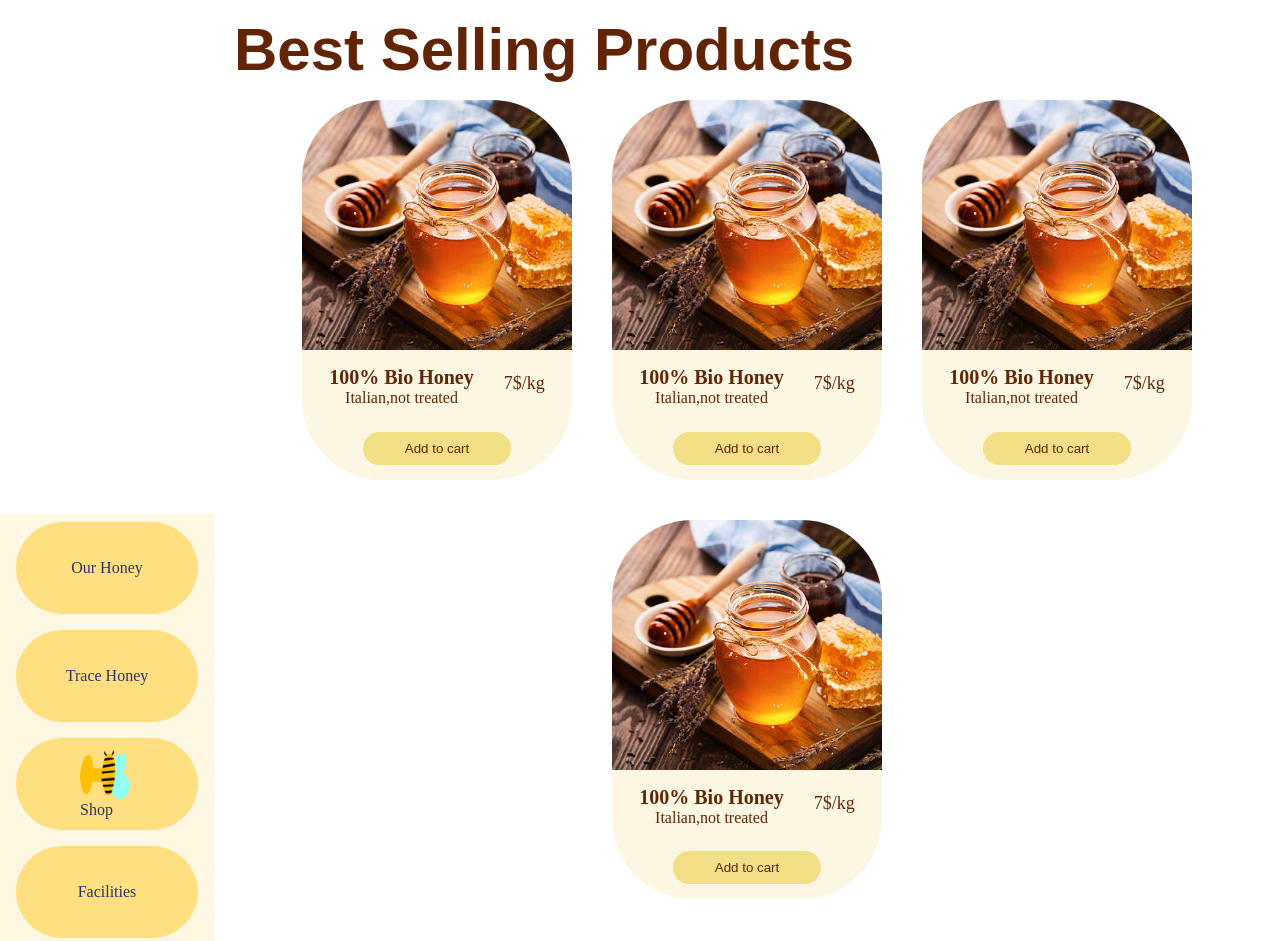
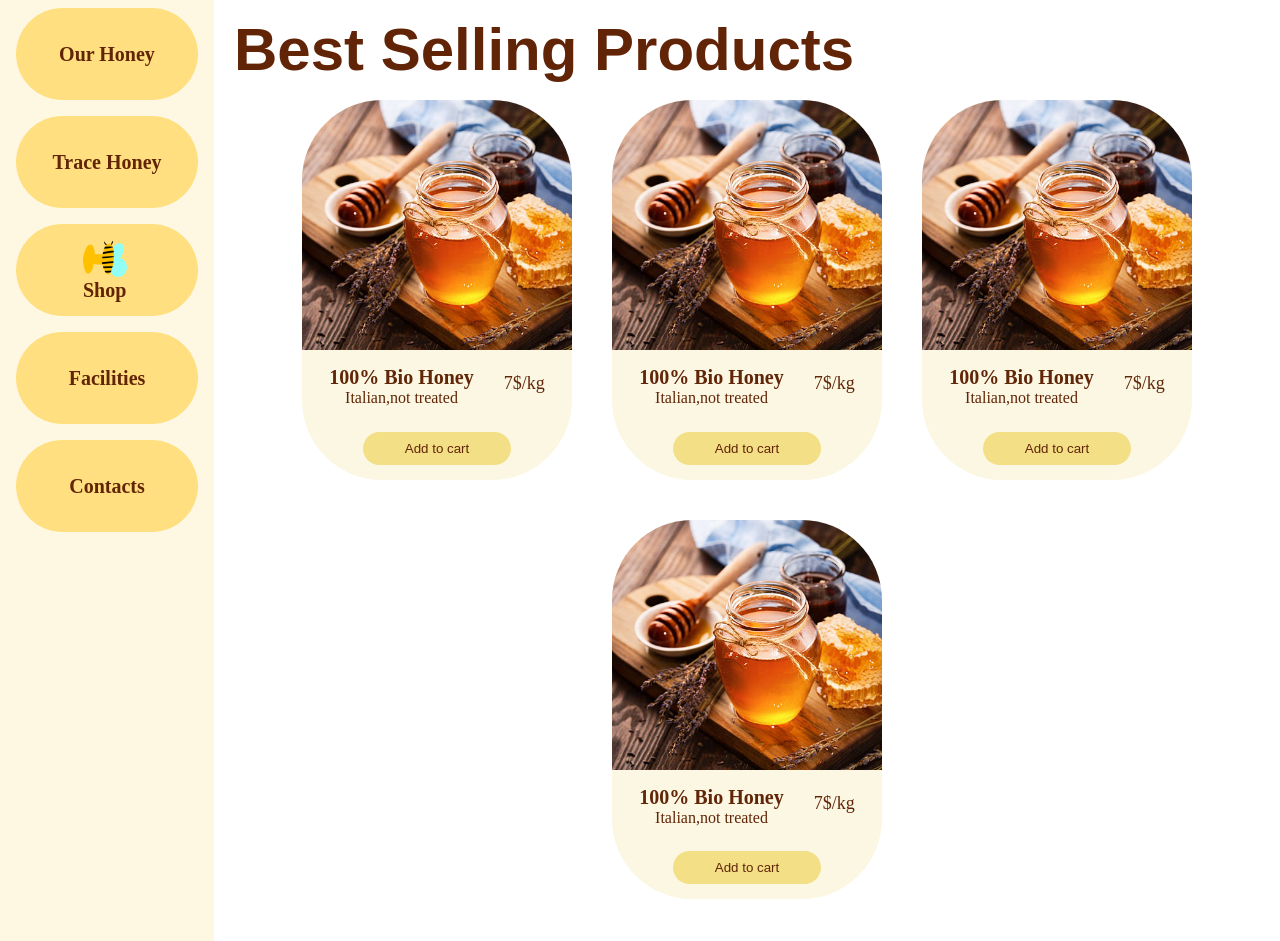
Before and after one commit to KeviN-XVII/S5-L3, a plain HTML site: page index.html in a window 1280 px wide. Shown: the top 941 px of the page. Drawn offline with Linux system fonts and the light colour scheme.

Commit message:
desktop 2.0

```diff
--- a/Css/navbar.css
+++ b/Css/navbar.css
@@ -83,11 +83,12 @@ li {
 a {
   display: flex;
   text-decoration: none;
-  color: rgb(45, 50, 100);
+  color: #612406;
+  font-weight: bold;
+  font-size: 20px;
   align-items: center;
 }
 li img {
-  width: 50px;
-  height: 50px;
+  width: 44px;
   margin-right: 0.25em;
 }
--- a/Css/style.css
+++ b/Css/style.css
@@ -8,7 +8,6 @@ main {
 body {
   display: flex;
   flex-direction: row;
-  align-items: center;
 }
 .products {
   width: 100%;
```
